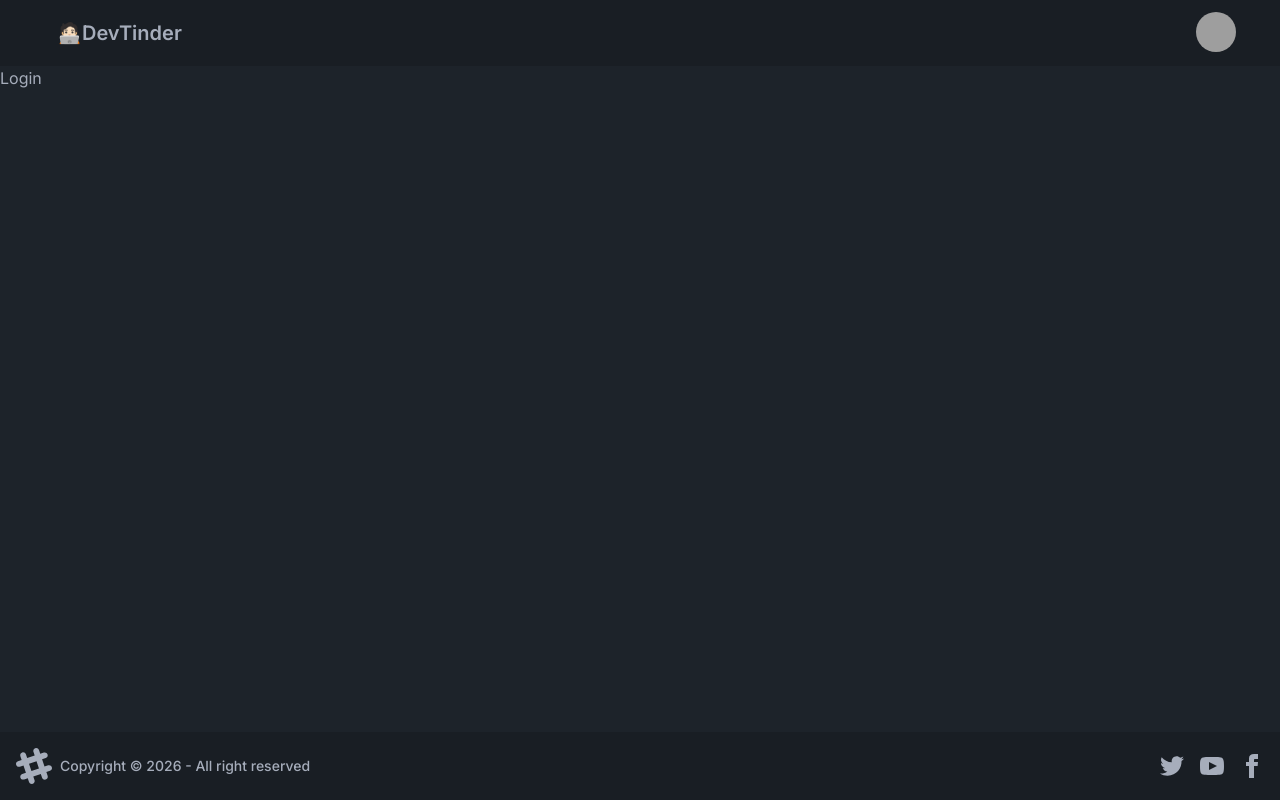
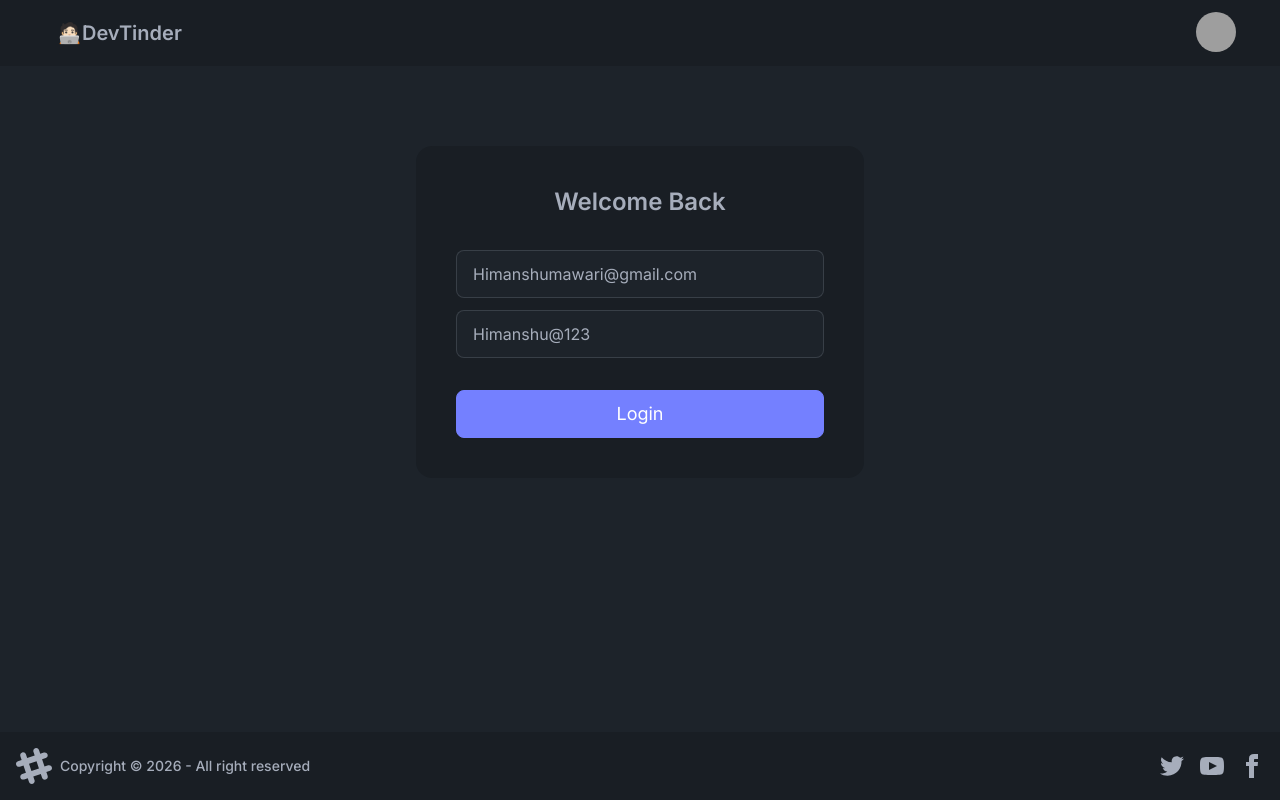
Before and after one commit to himanshu-mawari/devtinder-frontend, a React (Vite) app: page /login in a window 1280 px wide. Built offline with nearby package versions, Linux system fonts and the light colour scheme; grey boxes are pictures that could not be loaded.

Commit message:
add login page and axios CORS setup

```diff
--- a/package.json
+++ b/package.json
@@ -10,6 +10,7 @@
     "preview": "vite preview"
   },
   "dependencies": {
+    "axios": "^1.13.4",
     "react": "^19.2.0",
     "react-dom": "^19.2.0",
     "react-router-dom": "^7.13.0"
--- a/src/App.jsx
+++ b/src/App.jsx
@@ -8,8 +8,8 @@ function App() {
     <BrowserRouter basename="/">
       <Routes>
         <Route path="/" element={<Body />}>
-          <Route path="/Test" element={<Test />} />
-          <Route path="/Login" element={<Login />} />
+          <Route path="/test" element={<Test />} />
+          <Route path="/login" element={<Login />} />
         </Route>
       </Routes>
     </BrowserRouter>
--- a/src/Components/Login.jsx
+++ b/src/Components/Login.jsx
@@ -1,9 +1,56 @@
-import React from 'react'
+import axios from "axios";
+import { useState } from "react";
 
 const Login = () => {
+  const [email, setEmailId] = useState("Himanshumawari@gmail.com");
+  const [password, setPassword] = useState("Himanshu@123");
+
+  const handleLogin = async () => {
+    try{
+       const result = await axios.post("http://localhost:3000/login", {
+      email,
+      password,
+    } , { withCredentials:true } //tells the browser to send and accept cookies or authentication credentials for cross-origin requests
+    );
+
+
+    }catch(err){
+       console.log(err)
+    }
+
+  };
+
   return (
-    <div>Login</div>
-  )
-}
+    <div className="flex justify-center   mt-20 ">
+      <div className="card card-border bg-base-200 w-full max-w-md p-2">
+        <div className="card-body flex flex-col gap-y-8">
+          <h2 className="text-center text-2xl font-semibold">Welcome Back</h2>
+          <div className="flex flex-col gap-y-3">
+            <input
+              type="text"
+              placeholder="✉︎ email address"
+              className="input input-bordered w-full text-md "
+              value={email}
+              onChange={(e) => setEmailId(e.target.value)}
+            />
 
-export default Login
+            <input
+              type="text"
+              placeholder="🔒︎ password"
+              className="input input-bordered w-full text-md "
+              value={password}
+              onChange={(e) => setPassword(e.target.value)}
+            />
+          </div>
+          <div className="card-actions justify-end">
+            <button className="btn btn-primary w-full text-white font-normal text-lg" onClick={() => handleLogin()}>
+              Login
+            </button>
+          </div>
+        </div>
+      </div>
+    </div>
+  );
+};
+
+export default Login;
--- a/src/main.jsx
+++ b/src/main.jsx
@@ -9,7 +9,7 @@ import App from "./App.jsx";
  * Install axios
  * CORS - install cors in backend => add middleware to with configurations: orgin, credentials: true
  * Whenever you're making API call so pass axios => { withCredentials: true }
- *
+ *  why? : In unsecure networks - If you are not on same domain , not using https then So browser doesnt allow your cookies to be set into your browser
  */
 
 createRoot(document.getElementById("root")).render(
```
Also changed, not shown: 1 other file (tests, documents, lock files or other folders).
